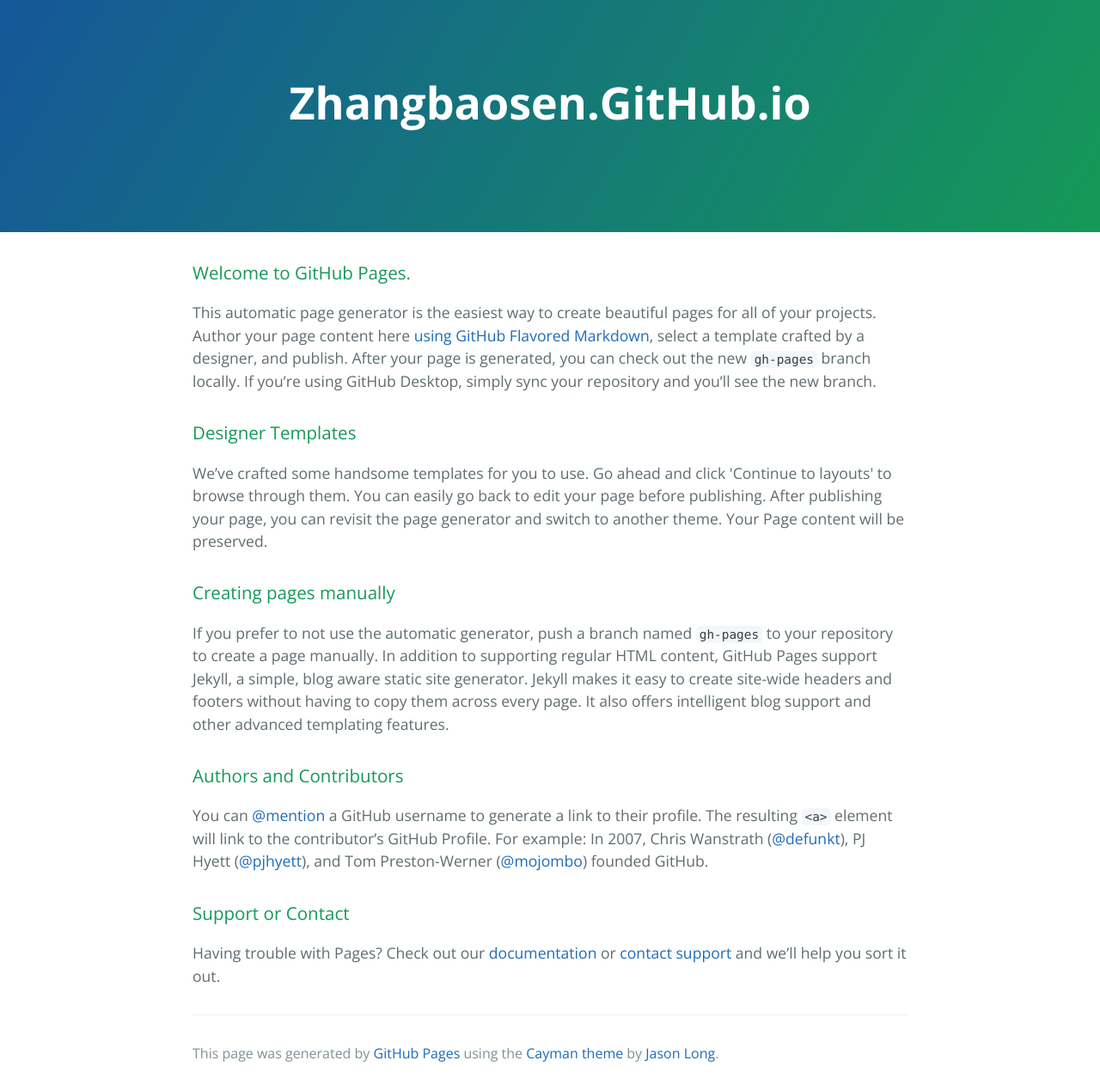
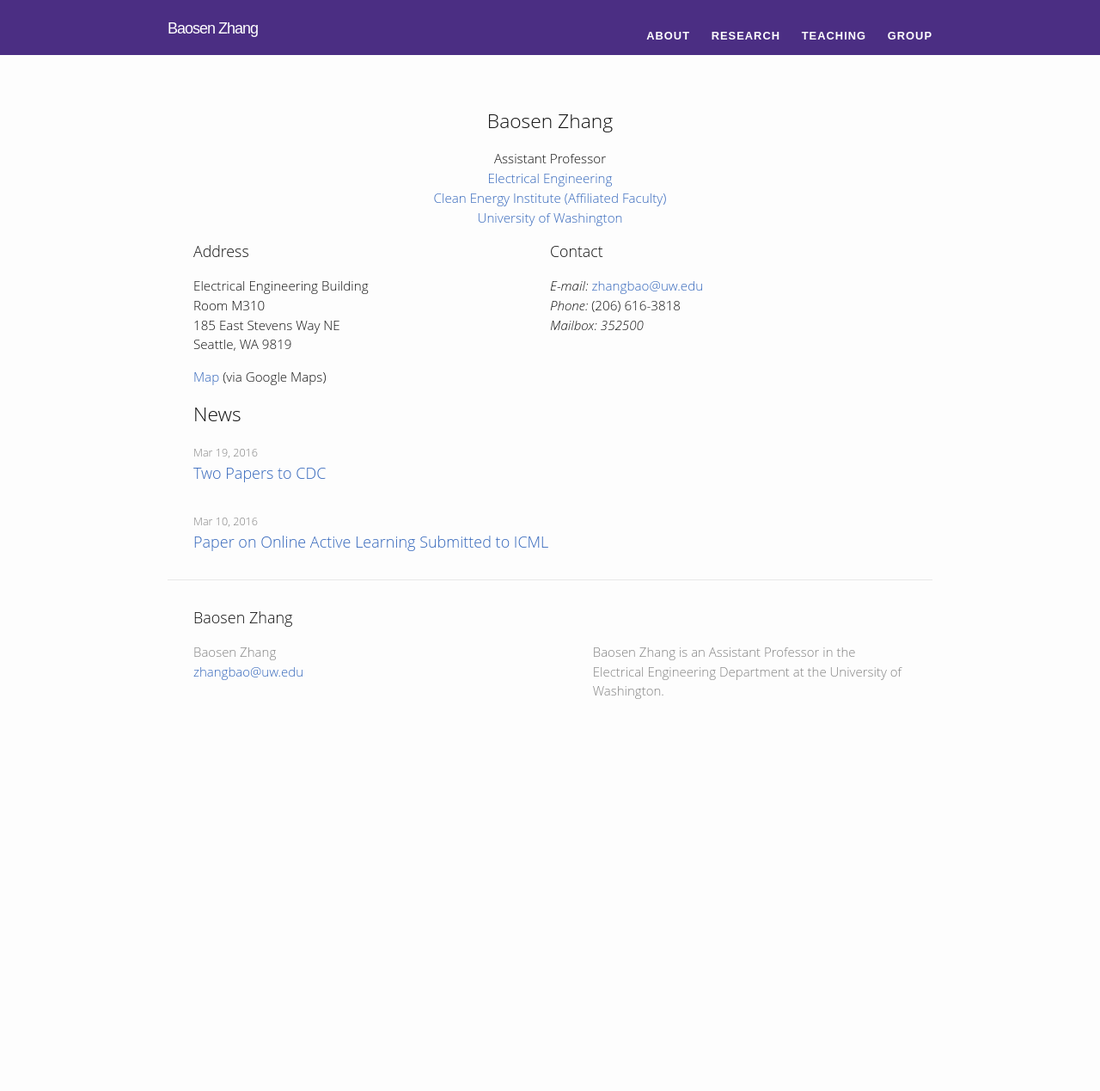
Before and after one commit to zhangbaosen/zhangbaosen.github.io, a Jekyll site: the page built from index.html, in a window 1280 px wide. Shown: the whole page at 86% size. Built offline with Jekyll 4.4.1, drawn with Linux system fonts in a browser that asks for light colours; after the commit the page ends 935 px from its top, so only the background shows below that.

Commit message:
minor update

```diff
--- a/index.html
+++ b/index.html
@@ -1,53 +1,53 @@
-<!DOCTYPE html>
-<html lang="en-us">
-  <head>
-    <meta charset="UTF-8">
-    <title>Zhangbaosen.GitHub.io by zhangbaosen</title>
-    <meta name="viewport" content="width=device-width, initial-scale=1">
-    <link rel="stylesheet" type="text/css" href="stylesheets/normalize.css" media="screen">
-    <link href='https://fonts.googleapis.com/css?family=Open+Sans:400,700' rel='stylesheet' type='text/css'>
-    <link rel="stylesheet" type="text/css" href="stylesheets/stylesheet.css" media="screen">
-    <link rel="stylesheet" type="text/css" href="stylesheets/github-light.css" media="screen">
-  </head>
-  <body>
-    <section class="page-header">
-      <h1 class="project-name">Zhangbaosen.GitHub.io</h1>
-      <h2 class="project-tagline"></h2>
-    </section>
+---
+layout: default
+---
+    <div class="page-content">
+      <div class="wrapper">
+        <div class="container">
+  <div class="jumbotron">
+    <center>
+    <h2>
+    Baosen Zhang
+    </h2>
+    <p>
+      Assistant Professor<br>
+      <a href="http://www.ee.washington.edu/"> Electrical Engineering</a><br>
+      <a href="http://www.cei.washington.edu/"> Clean Energy Institute (Affiliated Faculty)</a><br>
+      <a href="http://www.washington.edu/"> University of Washington</a>
+    </p>
+    </center>
+  </div>
+<div style="width: 50%; float:left">
+  <h3>Address</h3>
+  <p>
+  Electrical Engineering Building<br>
+  Room M310<br>
+  185 East Stevens Way NE<br>
+  Seattle, WA 9819<br>
+  </p>
+  <p><a href="https://goo.gl/maps/vtEPg1MaD6n">Map</a> (via Google Maps) </p>
+</div>
 
-    <section class="main-content">
-      <h3>
-<a id="welcome-to-github-pages" class="anchor" href="#welcome-to-github-pages" aria-hidden="true"><span aria-hidden="true" class="octicon octicon-link"></span></a>Welcome to GitHub Pages.</h3>
+<div style="width: 50%; float:right">
+   <h3>Contact</h3>
+      <p><em>E-mail:</em> <a href="mailto:zhangbao@uw.edu">zhangbao@uw.edu</a> <br>
+      <em>Phone:</em> (206) 616-3818 <br>
+      <em>Mailbox: 352500</em> </p>
+</div>
 
-<p>This automatic page generator is the easiest way to create beautiful pages for all of your projects. Author your page content here <a href="https://guides.github.com/features/mastering-markdown/">using GitHub Flavored Markdown</a>, select a template crafted by a designer, and publish. After your page is generated, you can check out the new <code>gh-pages</code> branch locally. If you’re using GitHub Desktop, simply sync your repository and you’ll see the new branch.</p>
+<div style="width: 100%; float:left">
 
-<h3>
-<a id="designer-templates" class="anchor" href="#designer-templates" aria-hidden="true"><span aria-hidden="true" class="octicon octicon-link"></span></a>Designer Templates</h3>
+<h2> News </h2>
 
-<p>We’ve crafted some handsome templates for you to use. Go ahead and click 'Continue to layouts' to browse through them. You can easily go back to edit your page before publishing. After publishing your page, you can revisit the page generator and switch to another theme. Your Page content will be preserved.</p>
+  <ul class="post-list">
+    {% for post in site.posts %}
+      <li>
+        <h4>
+        <span class="post-meta">{{ post.date | date: "%b %-d, %Y" }}</span>
+          <a class="post-link" href="{{ post.url | prepend: site.baseurl }}">{{ post.title }}</a>
+        </h4>
+      </li>
+    {% endfor %}
+  </ul>
 
-<h3>
-<a id="creating-pages-manually" class="anchor" href="#creating-pages-manually" aria-hidden="true"><span aria-hidden="true" class="octicon octicon-link"></span></a>Creating pages manually</h3>
-
-<p>If you prefer to not use the automatic generator, push a branch named <code>gh-pages</code> to your repository to create a page manually. In addition to supporting regular HTML content, GitHub Pages support Jekyll, a simple, blog aware static site generator. Jekyll makes it easy to create site-wide headers and footers without having to copy them across every page. It also offers intelligent blog support and other advanced templating features.</p>
-
-<h3>
-<a id="authors-and-contributors" class="anchor" href="#authors-and-contributors" aria-hidden="true"><span aria-hidden="true" class="octicon octicon-link"></span></a>Authors and Contributors</h3>
-
-<p>You can <a href="https://help.github.com/articles/basic-writing-and-formatting-syntax/#mentioning-users-and-teams" class="user-mention">@mention</a> a GitHub username to generate a link to their profile. The resulting <code>&lt;a&gt;</code> element will link to the contributor’s GitHub Profile. For example: In 2007, Chris Wanstrath (<a href="https://github.com/defunkt" class="user-mention">@defunkt</a>), PJ Hyett (<a href="https://github.com/pjhyett" class="user-mention">@pjhyett</a>), and Tom Preston-Werner (<a href="https://github.com/mojombo" class="user-mention">@mojombo</a>) founded GitHub.</p>
-
-<h3>
-<a id="support-or-contact" class="anchor" href="#support-or-contact" aria-hidden="true"><span aria-hidden="true" class="octicon octicon-link"></span></a>Support or Contact</h3>
-
-<p>Having trouble with Pages? Check out our <a href="https://help.github.com/pages">documentation</a> or <a href="https://github.com/contact">contact support</a> and we’ll help you sort it out.</p>
-
-      <footer class="site-footer">
-
-        <span class="site-footer-credits">This page was generated by <a href="https://pages.github.com">GitHub Pages</a> using the <a href="https://github.com/jasonlong/cayman-theme">Cayman theme</a> by <a href="https://twitter.com/jasonlong">Jason Long</a>.</span>
-      </footer>
-
-    </section>
-
-
-  </body>
-</html>
+</div>
```
